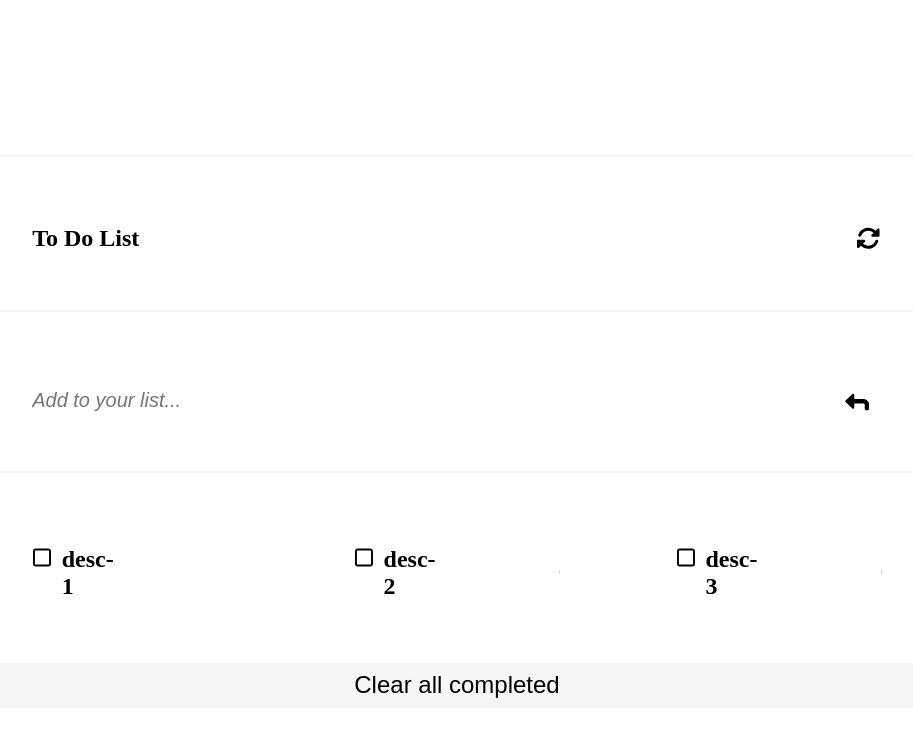
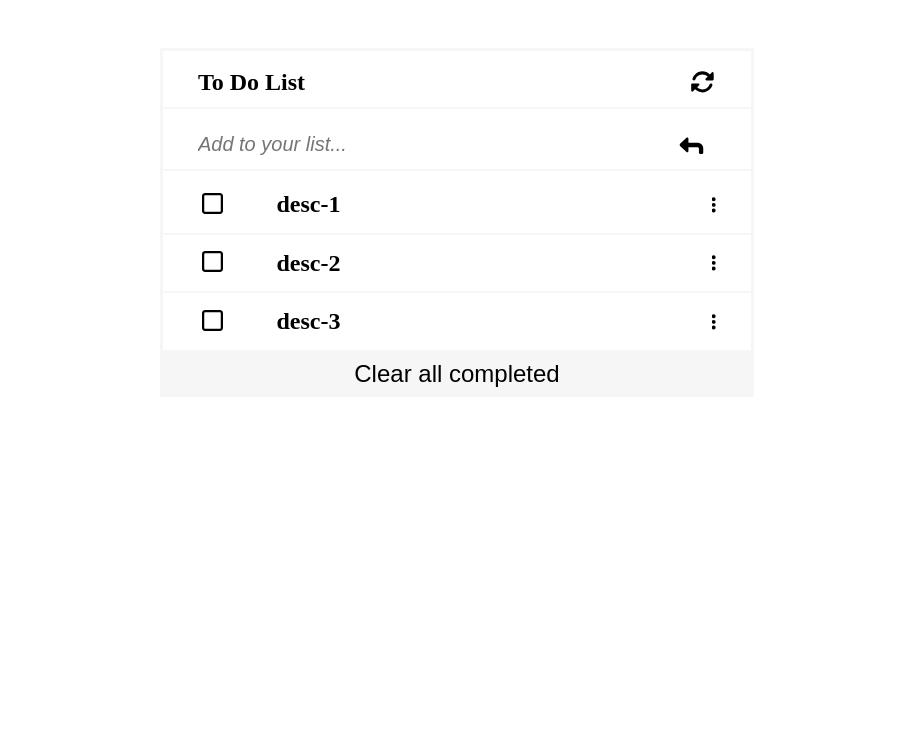
Before and after one commit to HossainAraf/To-Do-List, a website built with webpack: page src/index.html in a window 1280 px wide. Shown: the whole page, without its empty margins (183-1096 px from the left). Built offline with nearby package versions, Linux system fonts and the light colour scheme.

Commit message:
Update css

```diff
--- a/src/index.js
+++ b/src/index.js
@@ -23,11 +23,13 @@ const listTask = [
 const renderToDoList = () => {
   listTask.forEach((task, index) => {
     toDoList.innerHTML += `
+    <div id='rendered-container'>
     <div id='${index}' class='rendered-item'>
     <svg class='${task.completed ? 'task-completed' : 'task-incomplete'}' xmlns="http://www.w3.org/2000/svg" height="1.5em" viewBox="0 0 448 512"><!--! Font Awesome Free 6.4.0 by @fontawesome - https://fontawesome.com License - https://fontawesome.com/license (Commercial License) Copyright 2023 Fonticons, Inc. --><path d="M384 80c8.8 0 16 7.2 16 16V416c0 8.8-7.2 16-16 16H64c-8.8 0-16-7.2-16-16V96c0-8.8 7.2-16 16-16H384zM64 32C28.7 32 0 60.7 0 96V416c0 35.3 28.7 64 64 64H384c35.3 0 64-28.7 64-64V96c0-35.3-28.7-64-64-64H64z"/></svg>
     <h3 id='rendered-text'>${task.description}</h3>
     </div>
     <svg xmlns="http://www.w3.org/2000/svg" height="1.5em" viewBox="0 0 128 512"><!--! Font Awesome Free 6.4.0 by @fontawesome - https://fontawesome.com License - https://fontawesome.com/license (Commercial License) Copyright 2023 Fonticons, Inc. --><path d="M64 360a56 56 0 1 0 0 112 56 56 0 1 0 0-112zm0-160a56 56 0 1 0 0 112 56 56 0 1 0 0-112zM120 96A56 56 0 1 0 8 96a56 56 0 1 0 112 0z"/></svg>
+    </div>
     `;
   });
 };
--- a/src/styles/style.css
+++ b/src/styles/style.css
@@ -2,7 +2,7 @@
 
 * {
   margin: 1%;
-  padding: 5%;
+  padding: 1% 5%;
 }
 
 .container {
@@ -12,6 +12,7 @@
   align-items: center;
   border: 3px solid #f6f6f6;
   padding: 0;
+  margin: 0 20%;
 }
 
 #heading {
@@ -44,6 +45,7 @@ form svg {
 #to-do-list {
   width: 100%;
   display: flex;
+  flex-direction: column;
   border-bottom: 2px solid #f6f6f6;
   padding: 0;
   margin: 0;
@@ -78,8 +80,19 @@ input {
   display: flex;
   width: 100%;
   justify-content: flex-start;
+  padding: 0 5%;
+  align-items: center;
 }
 
 h3 {
   font-size: 24px;
 }
+
+#rendered-container {
+  display: flex;
+  align-items: center;
+  width: 100%;
+  border-bottom: 2px solid #f6f6f6;
+  margin: 0;
+  padding: 0;
+}
```
